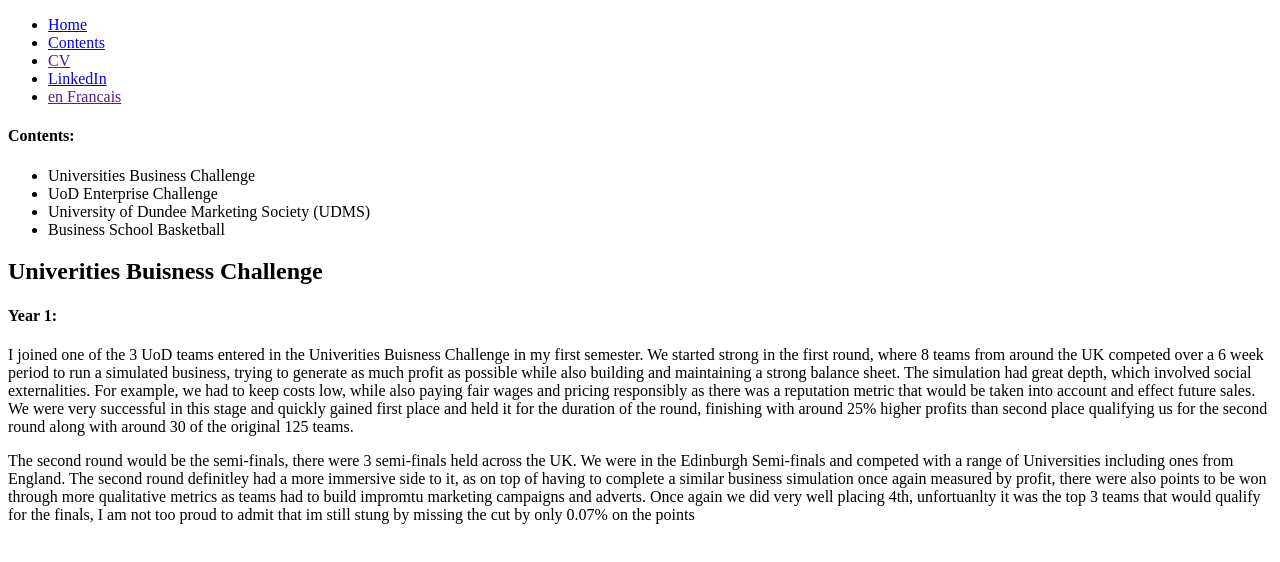
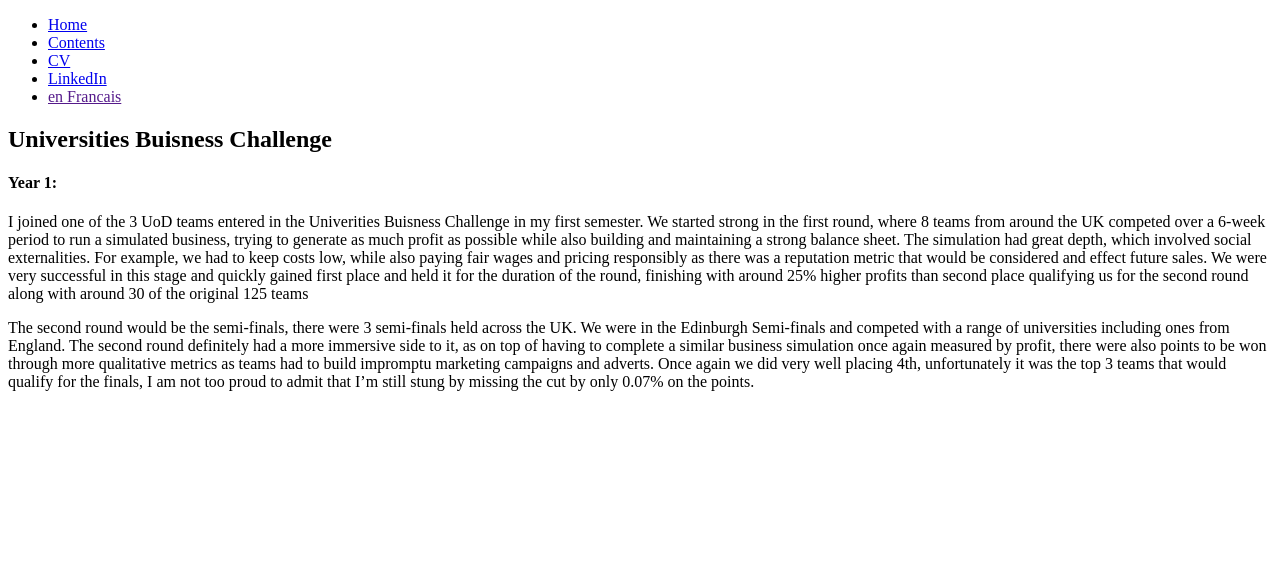
Before and after one commit to KieranMcK-Fin/kieranmck-fin.github.io, a plain HTML site: page index_3.html in a window 1280 px wide. Drawn offline with Linux system fonts and the light colour scheme.

Commit message:
Cleaning up headers

```diff
--- a/index_3.html
+++ b/index_3.html
@@ -13,41 +13,22 @@
                 <ul>
                     <li><a href="index.html" class="navbutton">Home</a></li>
                     <li><a href="index_2.html" class="navbutton">Contents</a></li>
-                    <!-- Make an actual contents page -->
-                    <li><a href="" class="navbutton">CV</a></li>
+                    <li><a href="kieran_mckinney_cv.docx" download>CV</a></li>
                     <li><a href="https://www.linkedin.com/in/kieran-mckinney59185" class="navbutton" target="_blank">LinkedIn</a></li>
                     <li><a href="" class="navbutton">en Francais</a></li>
-                    <!-- look to make these links clickable, bringing you onto seperate pages -->
                 </ul>
             </nav>
         </header>
-        <header_2>
-            <div id="contents">
-                <aside>
-                    <section>
-                        <h4>Contents:</h4>
-                        <nav>
-                            <ul>
-                                <li href=""><a>Universities Business Challenge</li>
-                                <li href=""><a>UoD Enterprise Challenge</li>
-                                <li href=""><a>University of Dundee Marketing Society (UDMS)</li>
-                                <li href=""><a>Business School Basketball</li>
-                            </ul>
-                        </nav>
-                    </section>
-                </aside>
-            </div>
-        </header_2>
         <main>
             <div>
                 <article>
                     <header>
-                        <h2>Univerities Buisness Challenge</h2>
+                        <h2>Universities Buisness Challenge</h2>
                         <h4>Year 1:</h4>
                     </header>
                     <main>
-                        <p>I joined one of the 3 UoD teams entered in the Univerities Buisness Challenge in my first semester. We started strong in the first round, where 8 teams from around the UK competed over a 6 week period to run a simulated business, trying to generate as much profit as possible while also building and maintaining a strong balance sheet. The simulation had great depth, which involved social externalities. For example, we had to keep costs low, while also paying fair wages and pricing responsibly as there was a reputation metric that would be taken into account and effect future sales. We were very successful in this stage and quickly gained first place and held it for the duration of the round, finishing with around 25% higher profits than second place qualifying us for the second round along with around 30 of the original 125 teams.</p>
-                        <p>The second round would be the semi-finals, there were 3 semi-finals held across the UK. We were in the Edinburgh Semi-finals and competed with a range of Universities including ones from England. The second round definitley had a more immersive side to it, as on top of having to complete a similar business simulation once again measured by profit, there were also points to be won through more qualitative metrics as teams had to build impromtu marketing campaigns and adverts. Once again we did very well placing 4th, unfortuanlty it was the top 3 teams that would qualify for the finals, I am not too proud to admit that im still stung by missing the cut by only 0.07% on the points </p>
+                        <p>I joined one of the 3 UoD teams entered in the Univerities Buisness Challenge in my first semester. We started strong in the first round, where 8 teams from around the UK competed over a 6-week period to run a simulated business, trying to generate as much profit as possible while also building and maintaining a strong balance sheet. The simulation had great depth, which involved social externalities. For example, we had to keep costs low, while also paying fair wages and pricing responsibly as there was a reputation metric that would be considered and effect future sales. We were very successful in this stage and quickly gained first place and held it for the duration of the round, finishing with around 25% higher profits than second place qualifying us for the second round along with around 30 of the original 125 teams</p>
+                        <p>The second round would be the semi-finals, there were 3 semi-finals held across the UK. We were in the Edinburgh Semi-finals and competed with a range of universities including ones from England. The second round definitely had a more immersive side to it, as on top of having to complete a similar business simulation once again measured by profit, there were also points to be won through more qualitative metrics as teams had to build impromptu marketing campaigns and adverts. Once again we did very well placing 4th, unfortunately it was the top 3 teams that would qualify for the finals, I am not too proud to admit that I’m still stung by missing the cut by only 0.07% on the points.</p>
 
                         <!-- Finish this and include more about 2nd year  -->
 
```
Also changed, not shown: index.html (+0 -1 lines), index_2.html (+4 -0 lines), index_3.1.html (+7 -6 lines).
